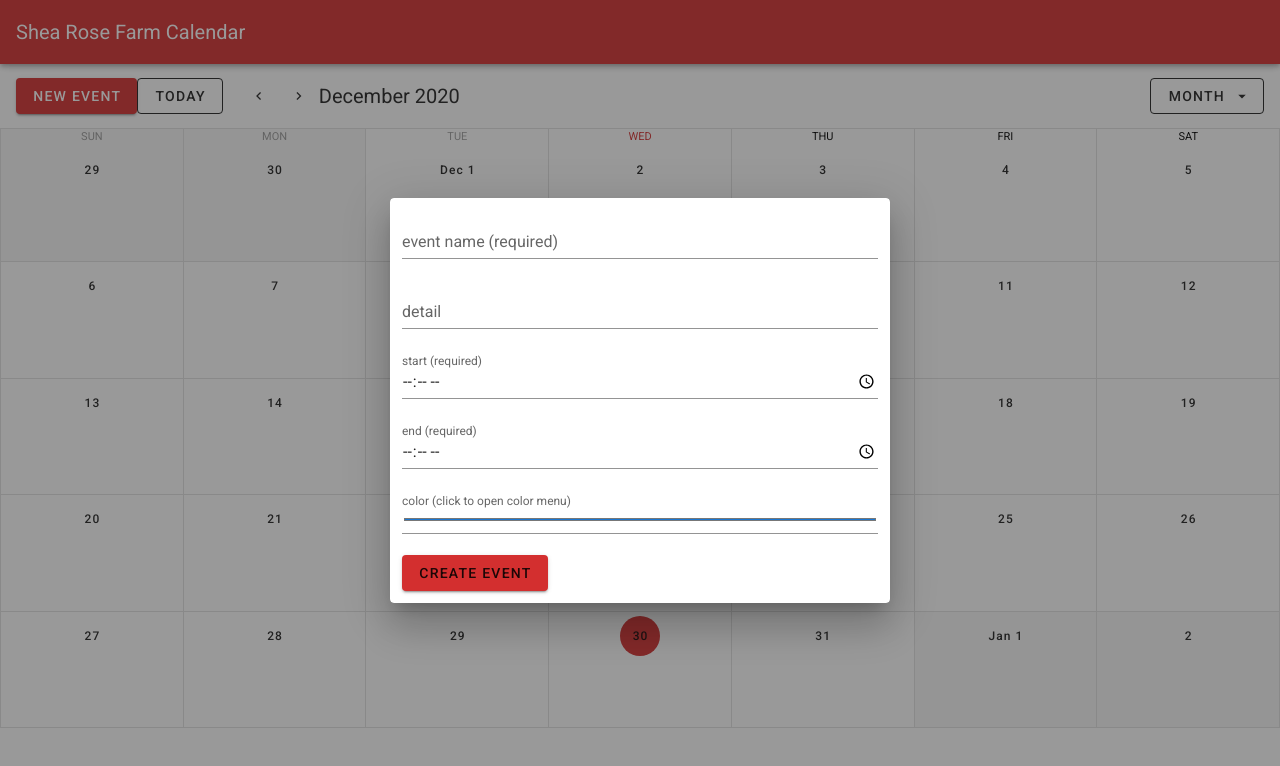
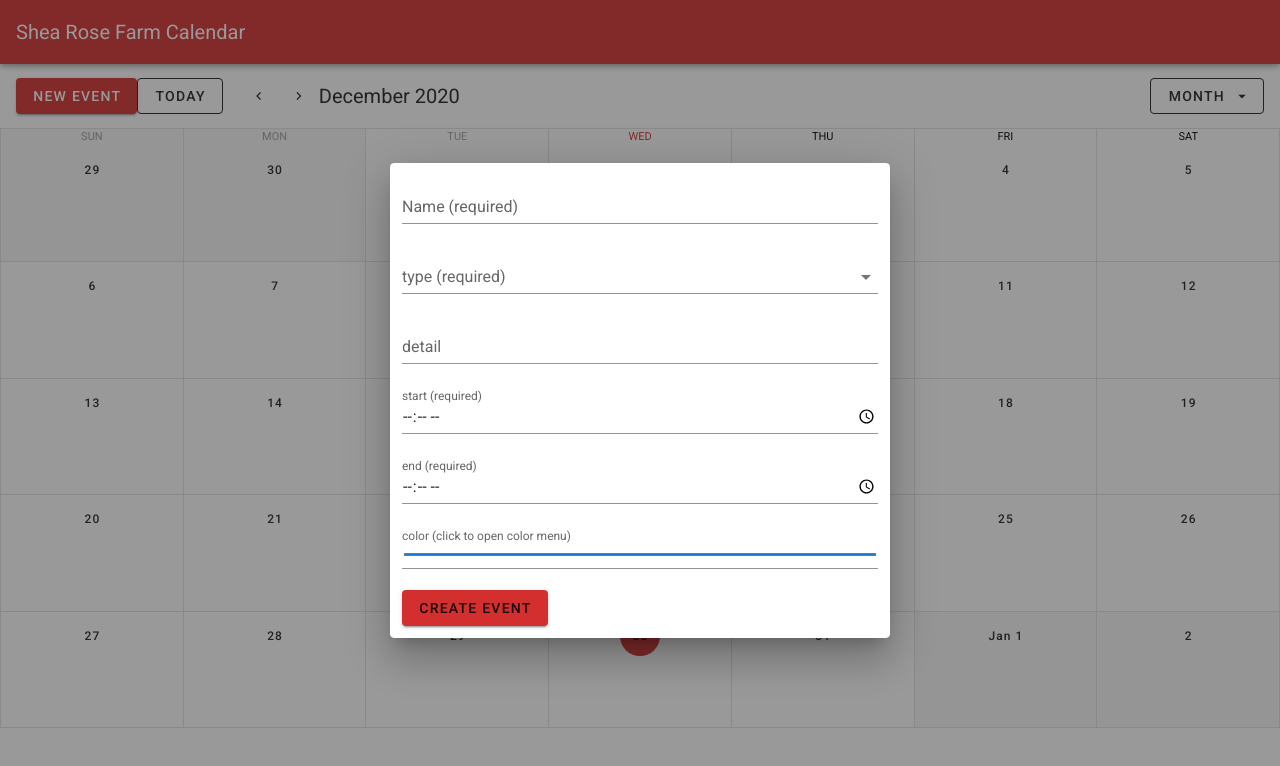
Before and after one commit to ald2424/SheaRoseCalendar, a Vue app in the folder client/: page / in a window 1280 px wide. Both pictures are taken after a click on the button "NEW EVENT". Shown: the top 766 px of the page. Built offline with nearby package versions, Linux system fonts and the light colour scheme.

Commit message:
added v-select for lesson type.  Next task will be connecting front end to db

```diff
--- a/client/src/components/Calendar.vue
+++ b/client/src/components/Calendar.vue
@@ -46,7 +46,8 @@
         <v-card>
           <v-container>
             <v-form @submit.prevent="addEvent">
-              <v-text-field v-model="name" type="text" label="event name (required)"></v-text-field>
+              <v-text-field v-model="name" type="text" label="Name (required)"></v-text-field>
+              <v-select :items="types" label="type (required)"></v-select>
               <v-text-field v-model="details" type="text" label="detail"></v-text-field>
               <v-text-field v-model="start" type="time" label="start (required)"></v-text-field>
               <v-text-field v-model="end" type="time" label="end (required)"></v-text-field>
@@ -64,6 +65,7 @@
           <v-container>
             <v-form @submit.prevent="addEvent">
               <v-text-field v-model="name" type="text" label="event name (required)"></v-text-field>
+              <v-select :items="types" label="type (required)"></v-select>
               <v-text-field v-model="details" type="text" label="detail"></v-text-field>
               <v-text-field v-model="start" type="time" label="start (required)"></v-text-field>
               <v-text-field v-model="end" type="time" label="end (required)"></v-text-field>
@@ -164,7 +166,8 @@ export default {
     selectedOpen: false,
     events: [],
     dialog: false,
-    dialogDate: false
+    dialogDate: false,
+    types: ['Group', 'Private', 'Semi-private', 'Birthday party', 'Trail ride', 'Off-premise event']
   }),
   mounted () {
     this.getEvents()
@@ -235,6 +238,7 @@ export default {
       if (this.name && this.start && this.end) {
         await db.collection("calEvent").add({
           name: this.name,
+          types: this.type,
           details: this.details,
           start: this.start,
           end: this.end,
@@ -242,6 +246,7 @@ export default {
         })
         this.getEvents()
         this.name = '',
+        this.type = '',
         this.details = '',
         this.start = '',
         this.end = '',
@@ -291,10 +296,13 @@ export default {
   },
   watch:{
     end(){
-      if(this.end < this.start){
+      const that = this
+      setTimeout(function(){
+      if(that.end < that.start){
         alert('Invalid start and end times. Make sure that the end time is later than the start time.')
-        this.end = null
+        that.end = null
       }
+      }, 4000)
     }
   }
 }
```
